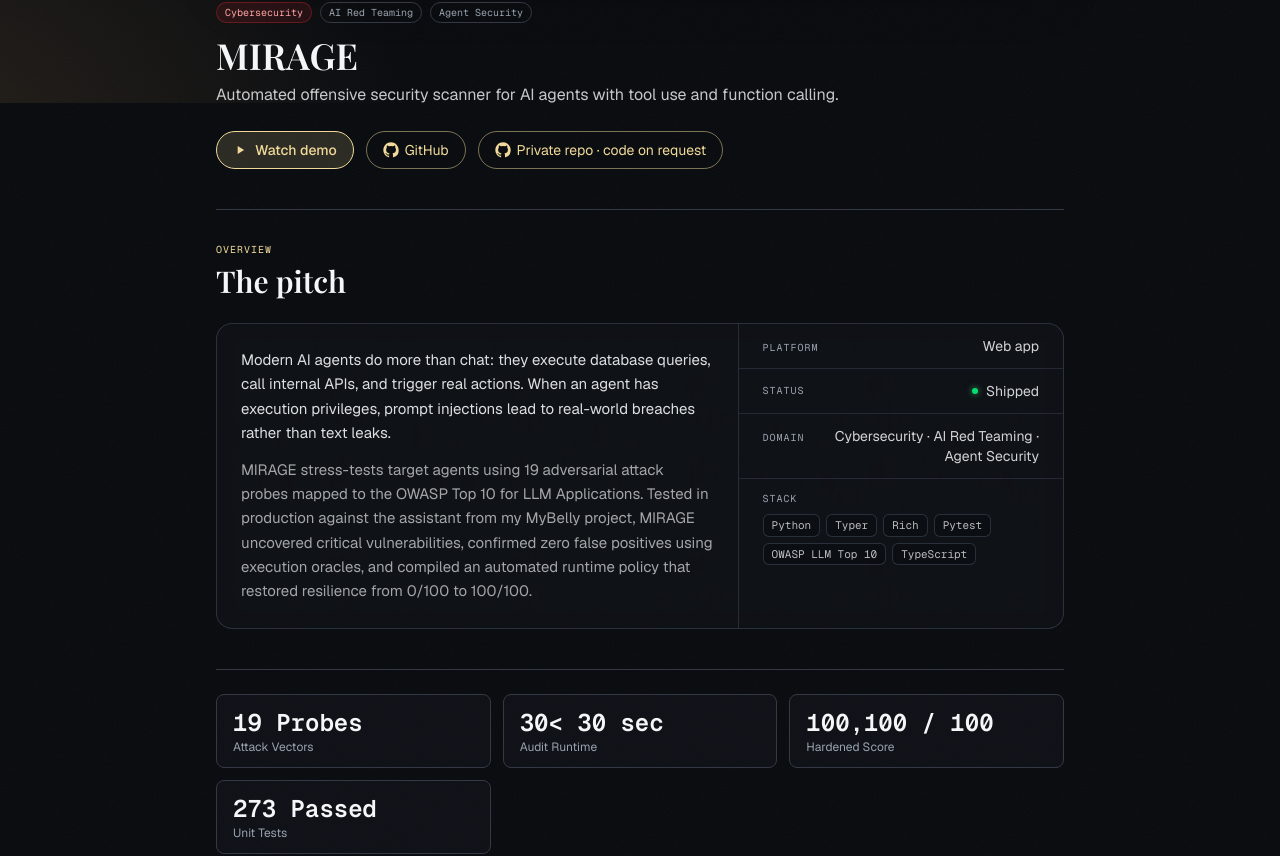
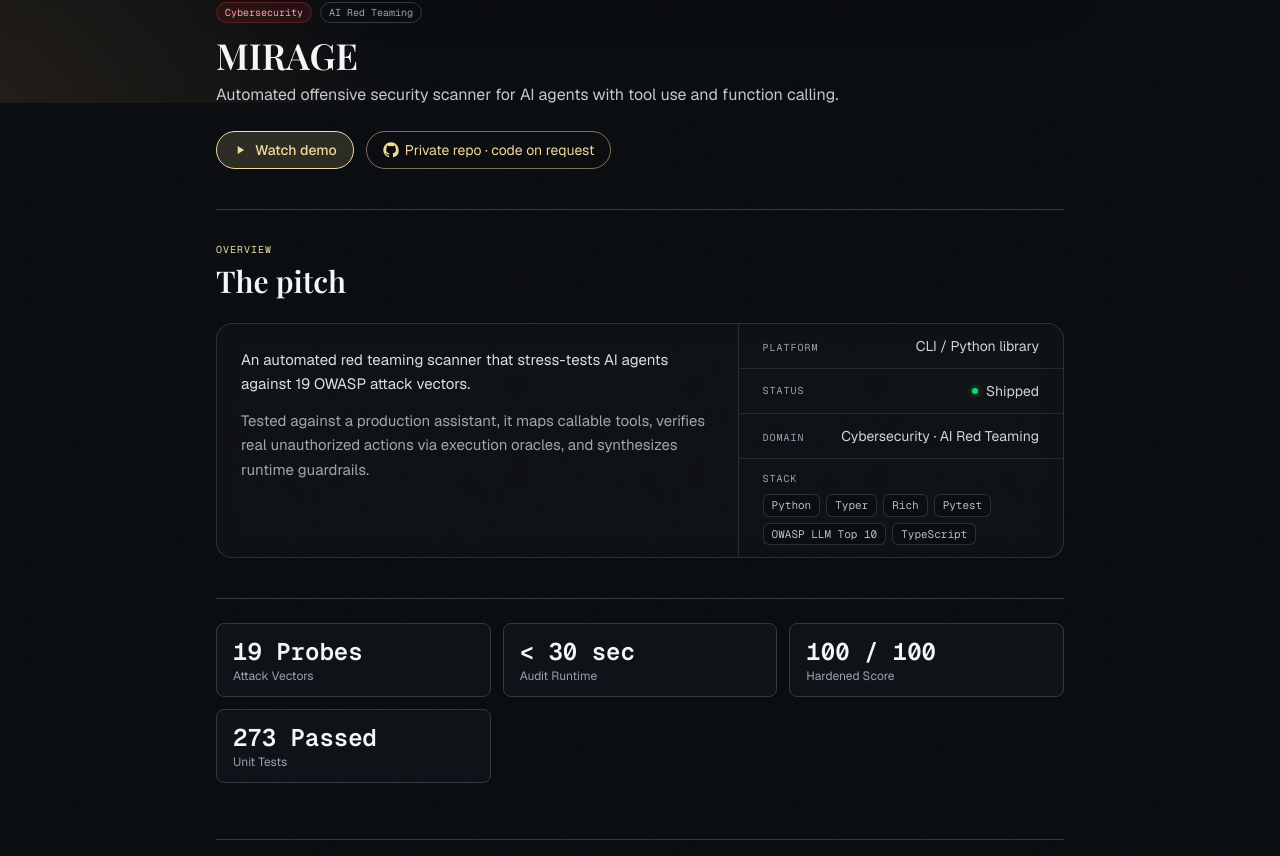
Before and after one commit to erenntekin/erenntekin.github.io, a Next.js app: page /projects/mirage in a window 1280 px wide. Shown: the part 697-1553 px from the top of the page. Built offline with nearby package versions, Linux system fonts and the light colour scheme; a web font is replaced by a local one.

Commit message:
fix(mirage): hide github button for private repo, update platform/domains, concise pitch, thales reference

```diff
--- a/src/components/projects/FeaturedShowcase.tsx
+++ b/src/components/projects/FeaturedShowcase.tsx
@@ -145,7 +145,7 @@ export function FeaturedShowcase({
                   View project →
                 </span>
               )}
-              {project.links.repo && (
+              {project.links.repo && !project.links.repoPrivate && (
                 <a
                   href={project.links.repo}
                   target="_blank"
--- a/src/components/projects/ProjectDetail.tsx
+++ b/src/components/projects/ProjectDetail.tsx
@@ -157,7 +157,7 @@ export function ProjectDetail({ project }: { project: Project }) {
               Watch demo
             </a>
           )}
-          {project.links.repo && (
+          {project.links.repo && !project.links.repoPrivate && (
             <a
               href={project.links.repo}
               target="_blank"
@@ -212,7 +212,17 @@ export function ProjectDetail({ project }: { project: Project }) {
             </div>
             <dl className="divide-y divide-border/60 border-t border-border/70 md:border-t-0 md:border-l">
               {[
-                { label: "Platform", value: project.platform === "mobile" ? "Mobile app" : "Web app" },
+                {
+                  label: "Platform",
+                  value:
+                    project.platform === "mobile"
+                      ? "Mobile app"
+                      : project.platform === "cli"
+                      ? "CLI / Python library"
+                      : project.platform === "desktop"
+                      ? "Desktop app"
+                      : "Web app",
+                },
                 { label: "Status", value: project.status === "ongoing" ? "In progress" : "Shipped" },
                 { label: "Domain", value: project.domainTags.join(" · ") },
               ].map((row) => (
--- a/src/components/ui/AnimatedStat.tsx
+++ b/src/components/ui/AnimatedStat.tsx
@@ -7,13 +7,17 @@ export function AnimatedStat({ label, value }: { label: string; value: string })
   const ref = useRef<HTMLSpanElement>(null);
   const isInView = useInView(ref, { once: true, margin: "-10% 0px" });
 
-  const numeric = parseFloat(value.replace(/[^0-9.]/g, ""));
+  // Match optional prefix, the first number, and any trailing suffix
+  const match = value.match(/^([^0-9.]*)([0-9.,]+)(.*)$/);
+  const prefix = match ? match[1] : "";
+  const numericStr = match ? match[2].replace(/,/g, "") : "";
+  const suffix = match ? match[3] : "";
+  const numeric = parseFloat(numericStr);
   const hasNumber = !Number.isNaN(numeric) && numeric > 0;
-  const suffix = value.replace(/^[0-9.,]+/, "");
 
   const motionValue = useMotionValue(0);
   const spring = useSpring(motionValue, { stiffness: 60, damping: 20 });
-  const [display, setDisplay] = useState(hasNumber ? "0" : value);
+  const [display, setDisplay] = useState(hasNumber ? `${prefix}0${suffix}` : value);
 
   useEffect(() => {
     if (isInView && hasNumber) {
@@ -24,9 +28,9 @@ export function AnimatedStat({ label, value }: { label: string; value: string })
   useEffect(() => {
     if (!hasNumber) return;
     return spring.on("change", (v) => {
-      setDisplay(Math.round(v).toLocaleString("en-US") + suffix);
+      setDisplay(prefix + Math.round(v).toLocaleString("en-US") + suffix);
     });
-  }, [spring, hasNumber, suffix]);
+  }, [spring, hasNumber, prefix, suffix]);
 
   return (
     <div className="flex flex-col">
--- a/src/data/projects.ts
+++ b/src/data/projects.ts
@@ -5,7 +5,7 @@ export interface ProjectStat {
   value: string;
 }
 
-export type ProjectPlatform = "web" | "mobile";
+export type ProjectPlatform = "web" | "mobile" | "cli" | "desktop";
 
 export interface DesignNote {
   title: string;
@@ -95,30 +95,30 @@ export const projects: Project[] = [
     tagline: "Automated offensive security scanner for AI agents with tool use and function calling.",
     summary: "Stress-tests AI agents against 19 OWASP attack vectors, verifies real database and API impacts, and synthesizes runtime guardrails.",
     description: [
-      "Modern AI agents do more than chat: they execute database queries, call internal APIs, and trigger real actions. When an agent has execution privileges, prompt injections lead to real-world breaches rather than text leaks.",
-      "MIRAGE stress-tests target agents using 19 adversarial attack probes mapped to the OWASP Top 10 for LLM Applications. Tested in production against the assistant from my MyBelly project, MIRAGE uncovered critical vulnerabilities, confirmed zero false positives using execution oracles, and compiled an automated runtime policy that restored resilience from 0/100 to 100/100.",
+      "An automated red teaming scanner that stress-tests AI agents against 19 OWASP attack vectors.",
+      "Tested against a production assistant, it maps callable tools, verifies real unauthorized actions via execution oracles, and synthesizes runtime guardrails.",
     ],
     tradeoffs: [
       {
-        label: "Real execution verification",
-        choice: "Verify actual tool calls and canary leakage rather than parsing model text responses.",
-        boundary: "Requires intercepting tool-call dispatches at the execution boundary.",
+        label: "Deterministic matrix",
+        choice: "19 reproducible attack probes running under 30 seconds.",
+        boundary: "Novel zero-day prompt injection vectors require authoring new probes.",
       },
       {
-        label: "Fast deterministic gating",
-        choice: "Run a deterministic 19-probe audit suite in under 30 seconds before deployment.",
-        boundary: "Focuses on reproducible attack vectors over open-ended fuzzing.",
+        label: "Tool-boundary defense",
+        choice: "Declarative runtime guardrails blocking dangerous tool execution.",
+        boundary: "Enforces safety at the application layer without modifying model weights.",
       },
       {
-        label: "Runtime policy enforcement",
-        choice: "Compile declarative guardrails (lucid_policy.json) to block unauthorized execution at the boundary.",
-        boundary: "Neutralizes 100% of unauthorized tool calls without retraining the underlying model.",
+        label: "Controlled environment",
+        choice: "Deep execution oracles monitoring real tool dispatches and canaries.",
+        boundary: "Requires instrumented staging endpoints; cannot audit arbitrary black-box web services.",
       },
     ],
     status: "shipped",
-    platform: "web",
+    platform: "cli",
     featured: true,
-    domainTags: ["Cybersecurity", "AI Red Teaming", "Agent Security"],
+    domainTags: ["Cybersecurity", "AI Red Teaming"],
     themeTags: ["Offensive Security"],
     stack: [
       "Python",
@@ -157,9 +157,9 @@ export const projects: Project[] = [
       },
     ],
     limitations: [
-      "New emerging jailbreak techniques require adding new attack probes to the matrix.",
-      "The scanner runs against dedicated testing targets and authorized environments; it does not scan third-party endpoints without authorization.",
-      "Runtime guardrails intercept unauthorized actions at execution time but do not modify the weights of the underlying model.",
+      "Fixed 19-probe matrix: new jailbreak techniques require adding dedicated probes.",
+      "Requires instrumented endpoints or local environments to intercept tool dispatches.",
+      "Application-boundary protection: blocks malicious actions without altering LLM weights.",
     ],
     roadmap: [
       "Dynamic prompt mutation using an adversarial LLM loop to explore variant evasion techniques.",
@@ -453,10 +453,10 @@ export const projects: Project[] = [
   {
     slug: "genai-document-analysis",
     title: "GenAI Document Analysis",
-    tagline: "A document platform with typo-tolerant search and ontology models.",
-    summary: "Search and ask questions across a collection of documents using knowledge models.",
+    tagline: "A document intelligence platform with typo-tolerant search and ontology models, engineered for Thales.",
+    summary: "Search and ask questions across a collection of documents using knowledge models, built for Thales.",
     description: [
-      "A document management system built to organize, validate, and search multi-format file collections.",
+      "A document management system built for Thales to organize, validate, and search multi-format file collections.",
       "Engineered with Spring Boot using hexagonal architecture. Combines relational storage in PostgreSQL with fuzzy indexing in OpenSearch.",
     ],
     tradeoffs: [
```
